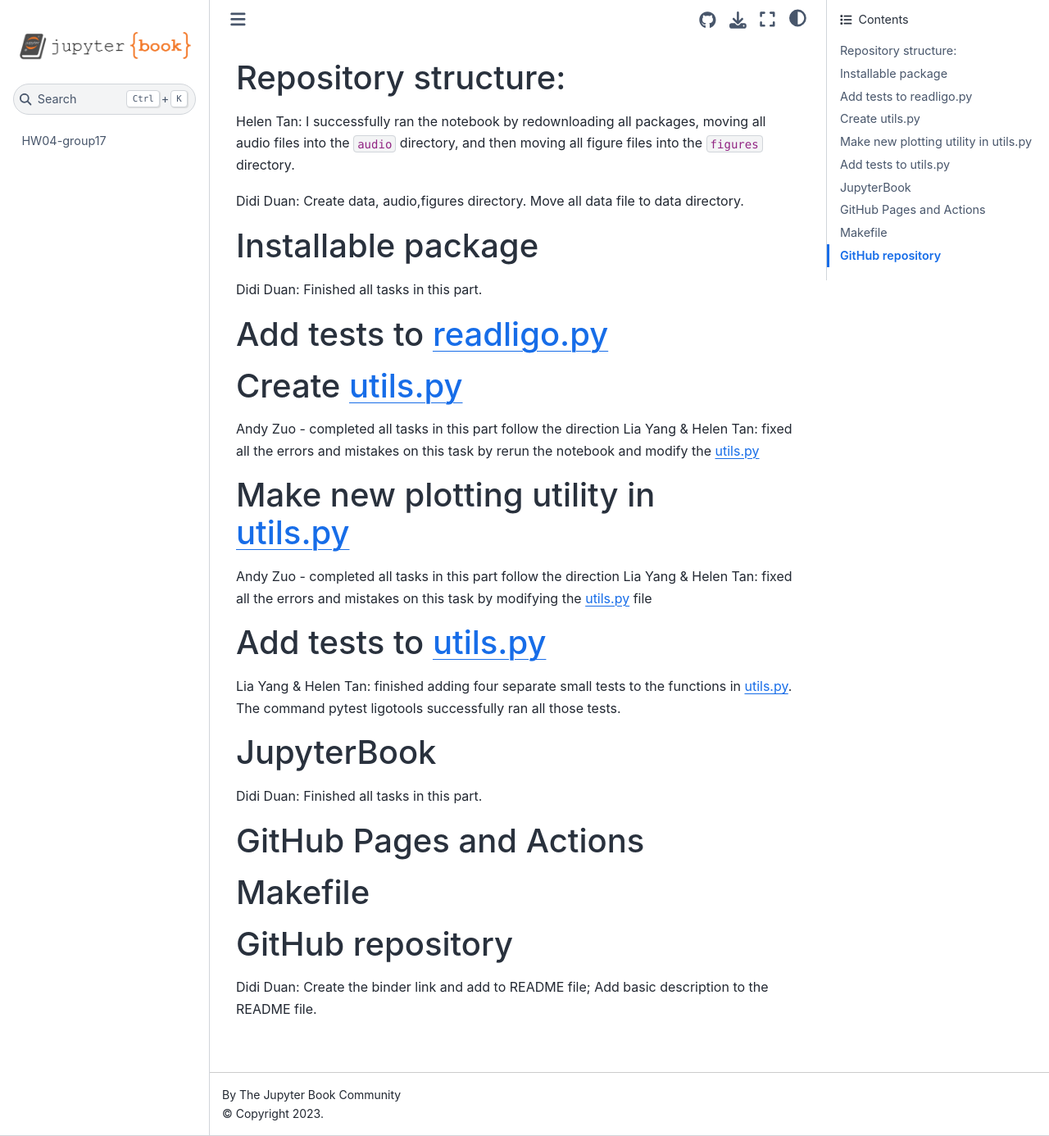
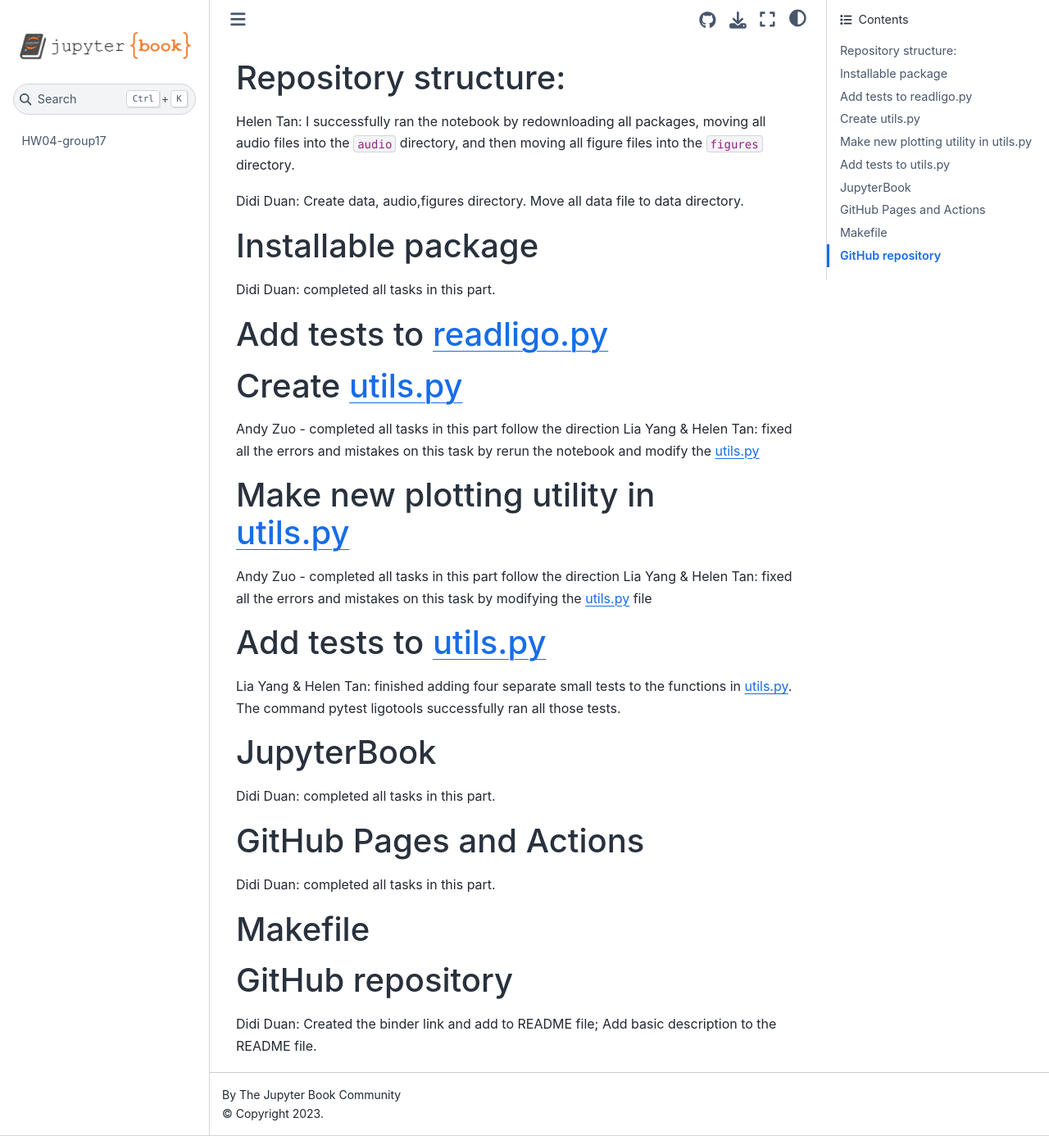
Before and after one commit to UCB-stat-159-s23/hw04-group17, a Jupyter Book: the page built from contribution_statement.md, in a window 1280 px wide and 1386 px high. Shown: the whole window at 82% size. Built offline with Jupyter Book 1.0.4 settings and Sphinx 7.4.7 and the Sphinx Book theme 1.1.4, drawn with Linux system fonts in a browser that asks for light colours; pages that are not in the unit, such as notebooks, are missing from menus.

Commit message:
update contribution statement

```diff
--- a/contribution_statement.md
+++ b/contribution_statement.md
@@ -4,7 +4,7 @@ Helen Tan: I successfully ran the notebook by redownloading all packages, moving
 Didi Duan: Create data, audio,figures directory. Move all data file to data directory.
 
 ### Installable package
-Didi Duan: Finished all tasks in this part.
+Didi Duan: completed all tasks in this part.
 
 ### Add tests to readligo.py
 
@@ -20,11 +20,12 @@ Lia Yang & Helen Tan: fixed all the errors and mistakes on this task by modifyin
 Lia Yang & Helen Tan: finished adding four separate small tests to the functions in utils.py. The command pytest ligotools successfully ran all those tests.
 
 ### JupyterBook
-Didi Duan: Finished all tasks in this part.
+Didi Duan: completed all tasks in this part.
 
 ### GitHub Pages and Actions
+Didi Duan: completed all tasks in this part.
 
 ### Makefile
 
 ###  GitHub repository
-Didi Duan: Create the binder link and add to README file; Add basic description to the README file.
+Didi Duan: Created the binder link and add to README file; Add basic description to the README file.
```
Also changed, not shown: untitled.txt (added).
